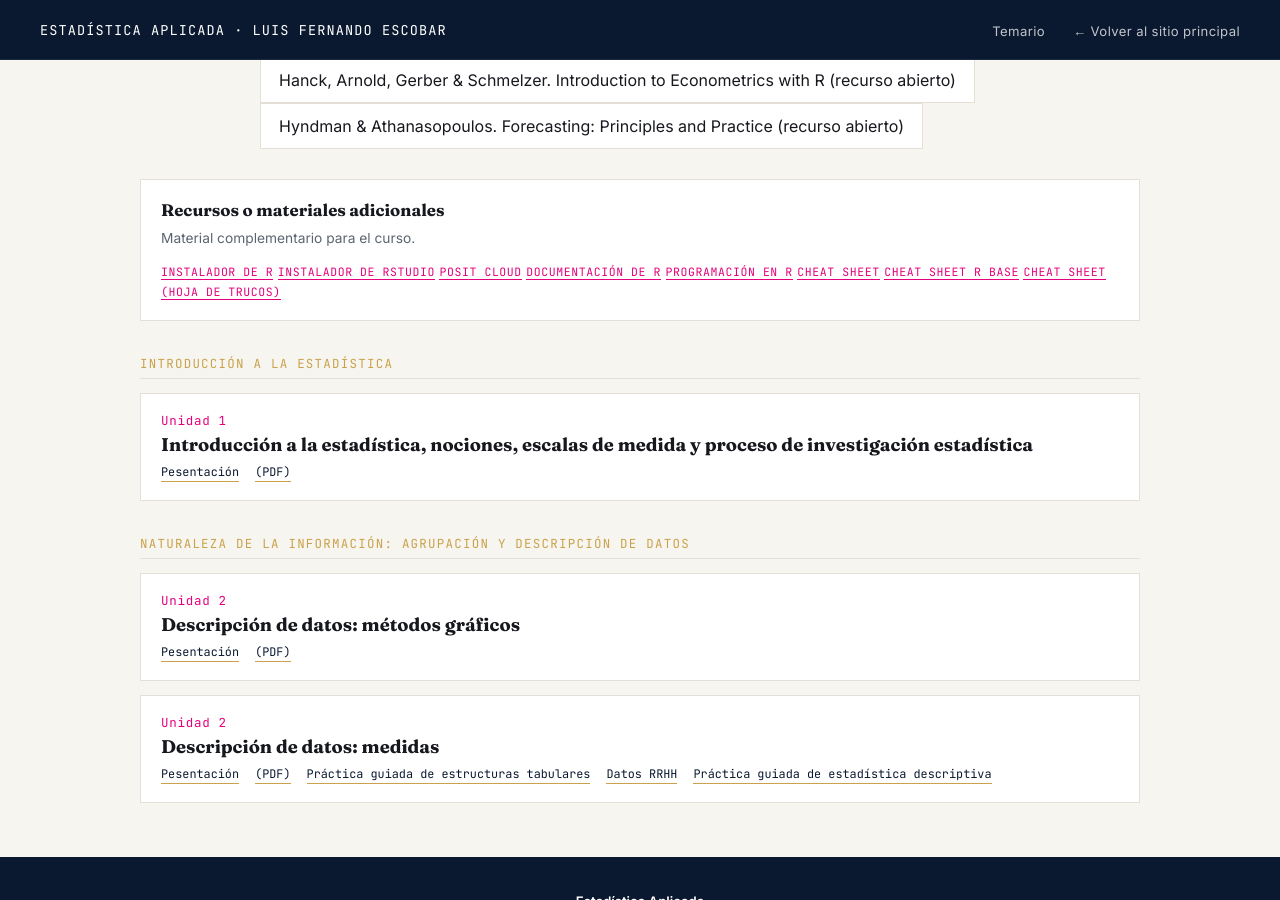
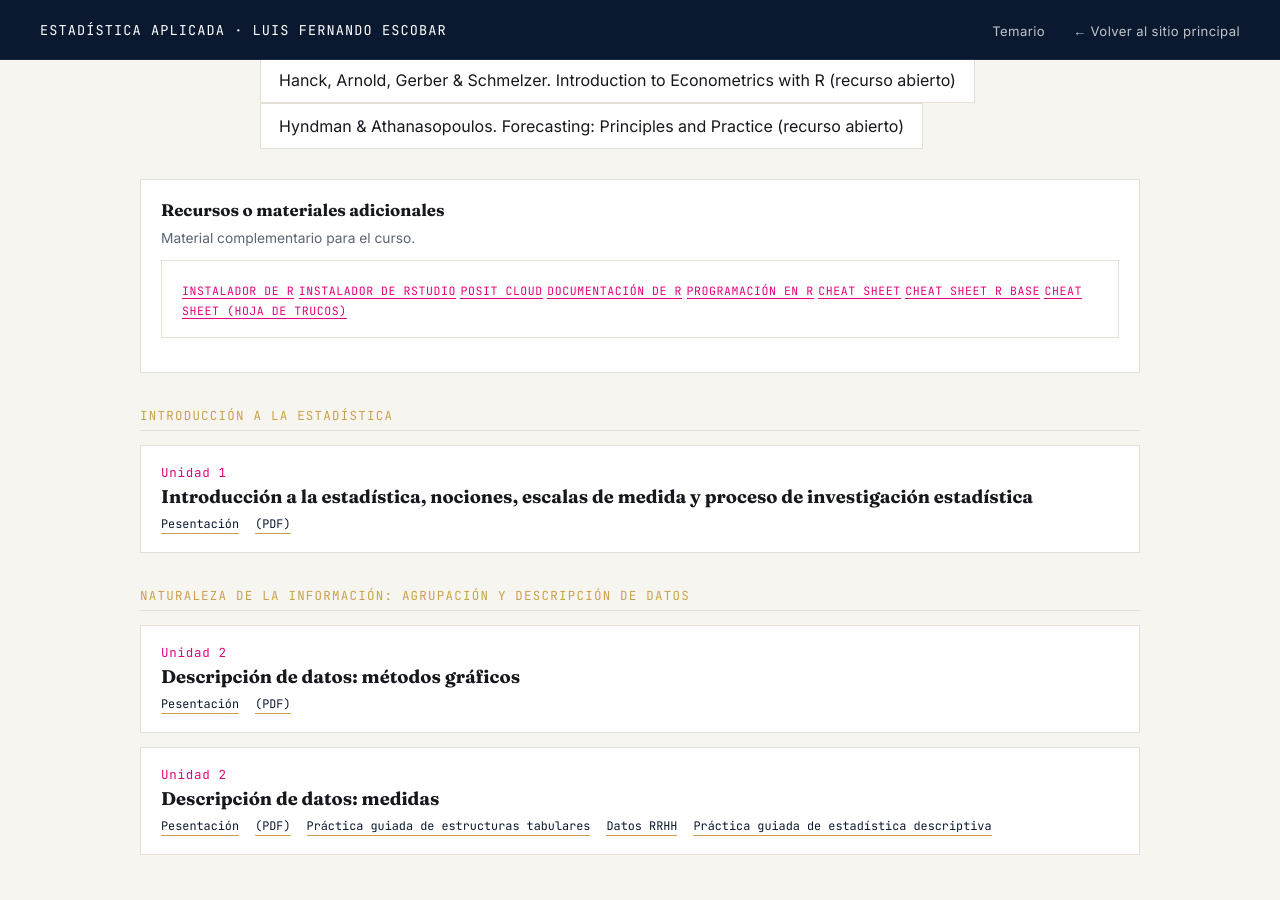
Before and after one commit to LFernandoEscobarC/estadistica, a Jekyll site: the page built from index.md, in a window 1280 px wide and 900 px high, scrolled down 530 px. Built offline with Jekyll 4.4.1, drawn with Linux system fonts in a browser that asks for light colours.

Commit message:
Update index.md

```diff
--- a/index.md
+++ b/index.md
@@ -48,7 +48,8 @@ title: Temario
       <h4>Recursos o materiales adicionales</h4>
       <p>Material complementario para el curso.</p>
     <ul class="class-list">
-      <a class="link" href="https://www.r-project.org/">Instalador de R</a>
+      <li class="class-item">
+    <a class="link" href="https://www.r-project.org/">Instalador de R</a>
     <a class="link" href="https://www.rstudio.com/products/rstudio/download/preview/">Instalador de RStudio</a>
     <a class="link" href="https://posit.cloud/">Posit cloud</a>
     <a class="link" href="https://www.rdocumentation.org/">Documentación de R</a>
@@ -56,6 +57,7 @@ title: Temario
     <a class="link" href="https://opensource.posit.co/resources/cheatsheets/">Cheat sheet</a>
     <a class="link" href="https://rstudio.github.io/cheatsheets/translations/spanish/base-r_es.pdf">Cheat sheet R base</a>
     <a class="link" href="https://rstudio.github.io/cheatsheets/translations.html#spanish">Cheat sheet (hoja de trucos)</a>
+    </li>
     </ul>
     </div>
 
```
